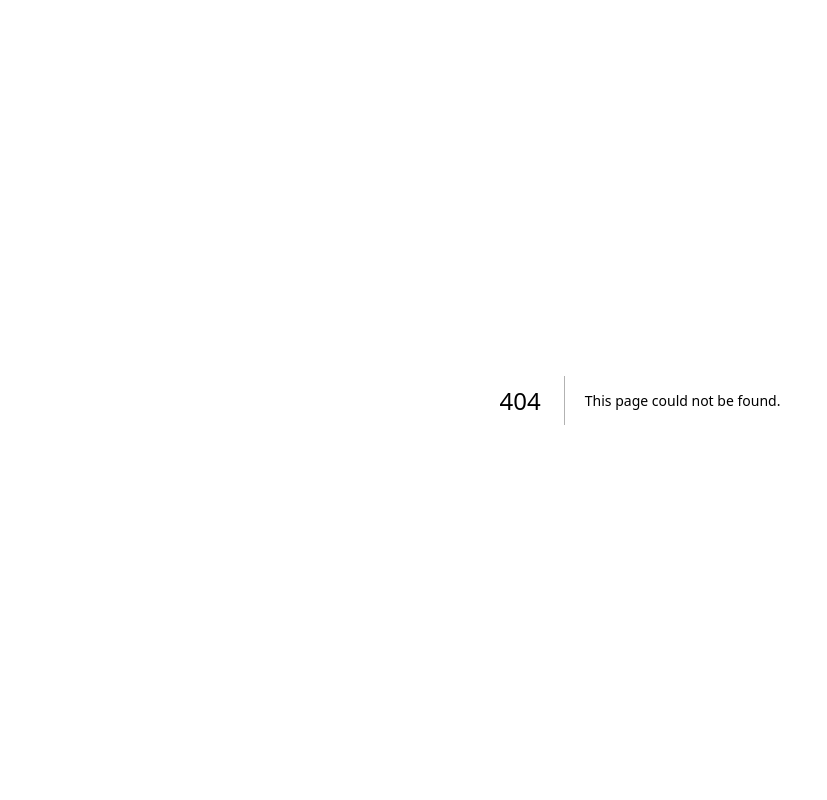
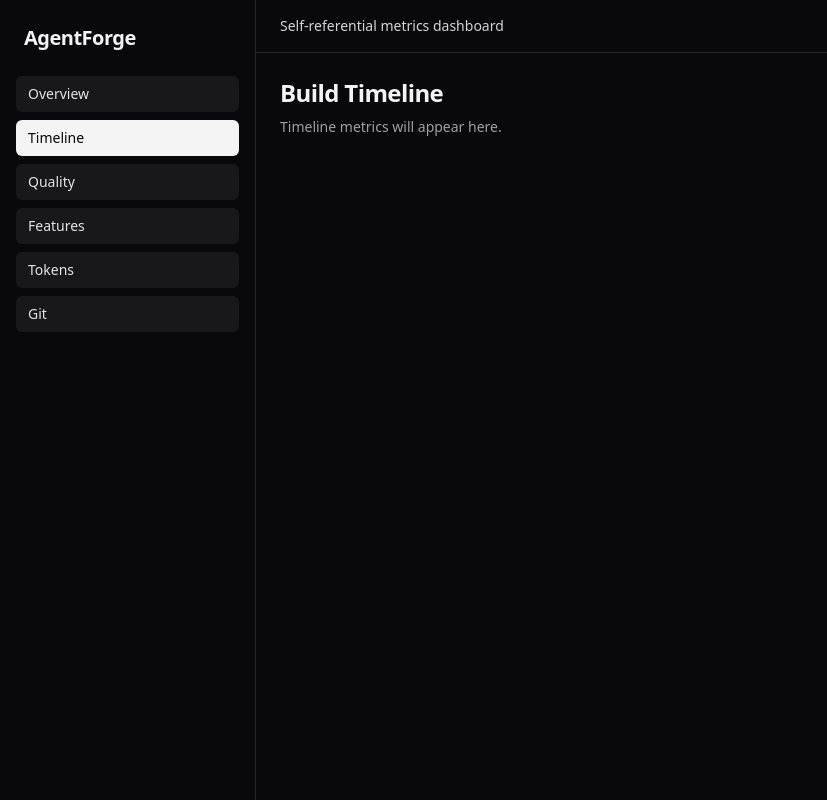
Before and after one commit to bshyong158/AgentForge, a Next.js app: page /timeline in a window 1280 px wide. Before the commit this address had no page. Shown: the whole page, without its empty margins (0-827 px from the left). Built offline with nearby package versions, Linux system fonts and the light colour scheme.

Commit message:
feat(#2): App shell with sidebar nav containing links: Overview, Timel (score: 9/10, 1 attempts)

```diff
--- a/feature_list.json
+++ b/feature_list.json
@@ -11,7 +11,7 @@
     "category": "scaffold",
     "description": "App shell with sidebar nav containing links: Overview, Timeline, Quality, Features, Tokens, Git. Header with project title. Responsive layout with sidebar + main content area.",
     "verify": "Sidebar renders with 6 nav links, clicking each changes active state, main content area fills remaining width",
-    "passes": false
+    "passes": true
   },
   {
     "id": 3,
--- /dev/null
+++ b/src/app/features/page.tsx
@@ -0,0 +1,8 @@
+export default function FeaturesPage() {
+  return (
+    <section className="space-y-2">
+      <h2 className="text-2xl font-semibold tracking-tight">Feature Table</h2>
+      <p className="text-sm text-zinc-400">Feature-level details will appear here.</p>
+    </section>
+  );
+}
--- /dev/null
+++ b/src/app/git/page.tsx
@@ -0,0 +1,8 @@
+export default function GitPage() {
+  return (
+    <section className="space-y-2">
+      <h2 className="text-2xl font-semibold tracking-tight">Git Visualization</h2>
+      <p className="text-sm text-zinc-400">Commit activity will appear here.</p>
+    </section>
+  );
+}
--- a/src/app/layout.tsx
+++ b/src/app/layout.tsx
@@ -1,4 +1,5 @@
 import type { Metadata } from "next";
+import { SidebarNav } from "../components/SidebarNav";
 import "./globals.css";
 
 export const metadata: Metadata = {
@@ -13,7 +14,22 @@
 export default function RootLayout({ children }: RootLayoutProps) {
   return (
     <html lang="en">
-      <body className="min-h-screen bg-zinc-950 text-zinc-100 antialiased">{children}</body>
+      <body className="min-h-screen bg-zinc-950 text-zinc-100 antialiased">
+        <div className="mx-auto flex min-h-screen w-full max-w-7xl flex-col md:flex-row">
+          <aside className="border-b border-zinc-800 md:w-64 md:border-b-0 md:border-r">
+            <div className="px-4 py-4 md:px-6 md:py-6">
+              <h1 className="text-xl font-semibold tracking-tight">AgentForge</h1>
+            </div>
+            <SidebarNav />
+          </aside>
+          <div className="flex min-w-0 flex-1 flex-col">
+            <header className="border-b border-zinc-800 px-4 py-4 md:px-6">
+              <p className="text-sm text-zinc-300">Self-referential metrics dashboard</p>
+            </header>
+            <main className="flex-1 p-4 md:p-6">{children}</main>
+          </div>
+        </div>
+      </body>
     </html>
   );
 }
--- a/src/app/page.tsx
+++ b/src/app/page.tsx
@@ -1,7 +1,8 @@
-export default function HomePage() {
+export default function OverviewPage() {
   return (
-    <main className="flex min-h-screen items-center justify-center p-8">
-      <h1 className="text-4xl font-semibold tracking-tight text-zinc-100">AgentForge</h1>
-    </main>
+    <section className="space-y-2">
+      <h2 className="text-2xl font-semibold tracking-tight">Overview</h2>
+      <p className="text-sm text-zinc-400">AgentForge dashboard shell is ready.</p>
+    </section>
   );
 }
--- /dev/null
+++ b/src/app/quality/page.tsx
@@ -0,0 +1,8 @@
+export default function QualityPage() {
+  return (
+    <section className="space-y-2">
+      <h2 className="text-2xl font-semibold tracking-tight">Quality Analysis</h2>
+      <p className="text-sm text-zinc-400">Quality metrics will appear here.</p>
+    </section>
+  );
+}
--- /dev/null
+++ b/src/app/timeline/page.tsx
@@ -0,0 +1,8 @@
+export default function TimelinePage() {
+  return (
+    <section className="space-y-2">
+      <h2 className="text-2xl font-semibold tracking-tight">Build Timeline</h2>
+      <p className="text-sm text-zinc-400">Timeline metrics will appear here.</p>
+    </section>
+  );
+}
--- /dev/null
+++ b/src/app/tokens/page.tsx
@@ -0,0 +1,8 @@
+export default function TokensPage() {
+  return (
+    <section className="space-y-2">
+      <h2 className="text-2xl font-semibold tracking-tight">Token Economics</h2>
+      <p className="text-sm text-zinc-400">Token and cost metrics will appear here.</p>
+    </section>
+  );
+}
--- /dev/null
+++ b/src/components/SidebarNav.tsx
@@ -0,0 +1,55 @@
+"use client";
+
+import Link from "next/link";
+import { usePathname } from "next/navigation";
+
+type NavItem = {
+  href: string;
+  label: string;
+};
+
+const navItems: NavItem[] = [
+  { href: "/", label: "Overview" },
+  { href: "/timeline", label: "Timeline" },
+  { href: "/quality", label: "Quality" },
+  { href: "/features", label: "Features" },
+  { href: "/tokens", label: "Tokens" },
+  { href: "/git", label: "Git" },
+];
+
+function isActive(pathname: string, href: string): boolean {
+  if (href === "/") {
+    return pathname === "/";
+  }
+
+  return pathname === href || pathname.startsWith(`${href}/`);
+}
+
+export function SidebarNav() {
+  const pathname = usePathname();
+
+  return (
+    <nav className="px-3 pb-4 md:px-4 md:pb-6">
+      <ul className="flex flex-wrap gap-2 md:flex-col">
+        {navItems.map((item) => {
+          const active = isActive(pathname, item.href);
+
+          return (
+            <li key={item.href}>
+              <Link
+                href={item.href}
+                className={`block rounded-md px-3 py-2 text-sm font-medium transition-colors ${
+                  active
+                    ? "bg-zinc-100 text-zinc-950"
+                    : "bg-zinc-900 text-zinc-200 hover:bg-zinc-800 hover:text-zinc-100"
+                }`}
+              >
+                {item.label}
+              </Link>
+            </li>
+          );
+        })}
+      </ul>
+    </nav>
+  );
+}
```
Also changed, not shown: claude-progress.txt.
